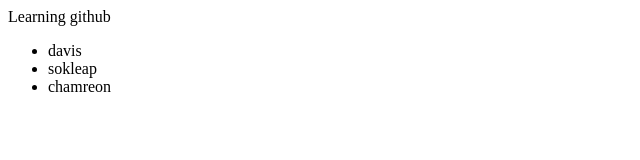
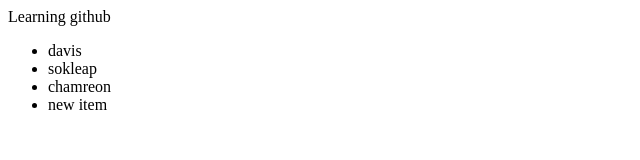
Before and after one commit to chheng-samnang/github_tutorial, a plain HTML site: page index.html in a window 1280 px wide. Shown: the full height of the page, 0-640 px from the left. Drawn offline with Linux system fonts and the light colour scheme.

Commit message:
add new item

```diff
--- a/index.html
+++ b/index.html
@@ -7,6 +7,7 @@
       <li>davis</li>
       <li>sokleap</li>
       <li>chamreon</li>
+      <li>new item</li>
     </ul>
   </body>
 </htm>
```
